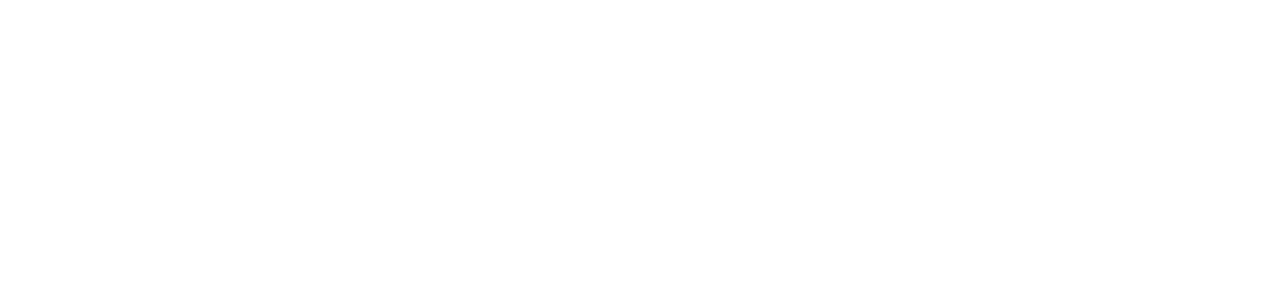
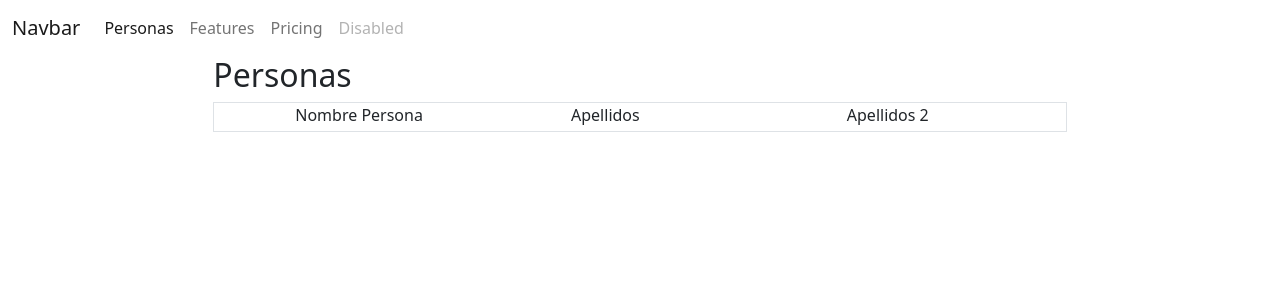
Before and after one commit to EclipsoIR/Angular_Hospital, an Angular app: page /persona/list in a window 1280 px wide. Before the commit this address led to /. Shown: the top 300 px of the page. Built offline with nearby package versions, Linux system fonts and the light colour scheme.

Commit message:
Seguir Trabajando Persona

```diff
--- a/src/app/app.component.html
+++ b/src/app/app.component.html
@@ -1 +1,17 @@
+<nav class="navbar navbar-expand-lg bg-body-tertiary">
+    <div class="container-fluid">
+      <a class="navbar-brand" href="#">Navbar</a>
+      <button class="navbar-toggler" type="button" data-bs-toggle="collapse" data-bs-target="#navbarNavAltMarkup" aria-controls="navbarNavAltMarkup" aria-expanded="false" aria-label="Toggle navigation">
+        <span class="navbar-toggler-icon"></span>
+      </button>
+      <div class="collapse navbar-collapse" id="navbarNavAltMarkup">
+        <div class="navbar-nav">
+          <a class="nav-link active" [routerLink]="['/persona/list']" aria-current="page">Personas</a>
+          <a class="nav-link" href="#">Features</a>
+          <a class="nav-link" href="#">Pricing</a>
+          <a class="nav-link disabled">Disabled</a>
+        </div>
+      </div>
+    </div>
+  </nav>
 <router-outlet></router-outlet>
--- a/src/app/pages/pages.module.ts
+++ b/src/app/pages/pages.module.ts
@@ -8,6 +8,9 @@
   {
   path :"hospital",loadChildren : () => import("./hospital/hospital.module").then(m=>m.HospitalModule),
   },
+  {
+    path:"persona", loadChildren : ()=> import("./persona/persona.module").then(m=>m.PersonaModule),
+  }
 ];
 
 
--- /dev/null
+++ b/src/app/pages/persona/details/details.component.html
@@ -0,0 +1 @@
+<p>details works!</p>
--- /dev/null
+++ b/src/app/pages/persona/list/list.component.html
@@ -0,0 +1,13 @@
+<h2 class="col-8 offset-2 mb-2 newBorder">Personas</h2>
+
+<div class="col-8 offset-2 row border">
+    <div class="col-12 row">
+        <div class="col-1"></div>
+        <div class="col-4">Nombre Persona</div>
+        <div class="col-4">Apellidos</div>
+        <div class="col-3">Apellidos 2</div>
+    </div>
+    <div class="col-12 row rows mb-1" >
+
+    </div>
+</div>
```
Also changed, not shown: src/app/pages/persona/details/details.component.ts (added, +10 -0 lines), src/app/pages/persona/details/details.module.ts (added, +15 -0 lines), src/app/pages/persona/list/list.component.ts (added, +10 -0 lines), src/app/pages/persona/list/list.module.ts (added, +21 -0 lines), src/app/pages/persona/persona.module.ts (added, +27 -0 lines), src/app/pages/persona/details/details.component.scss (added), src/app/pages/persona/list/list.component.scss (added), 2 other files (tests, documents, lock files or other folders).
